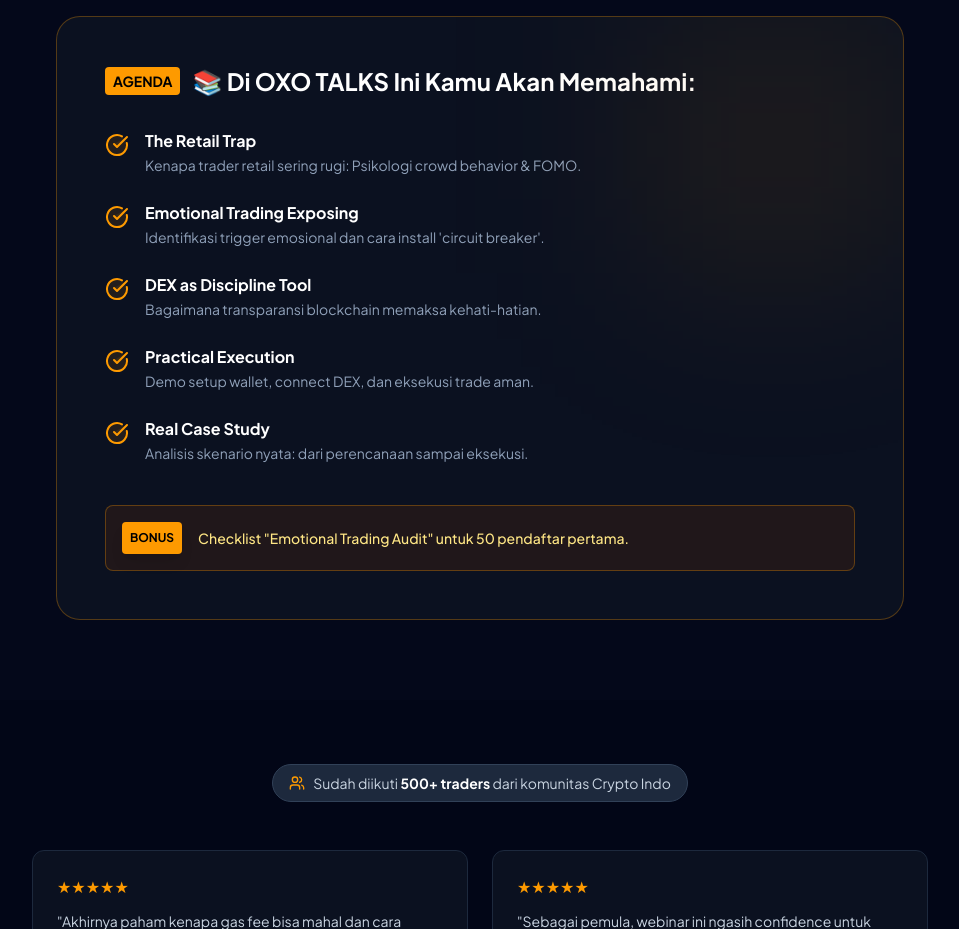
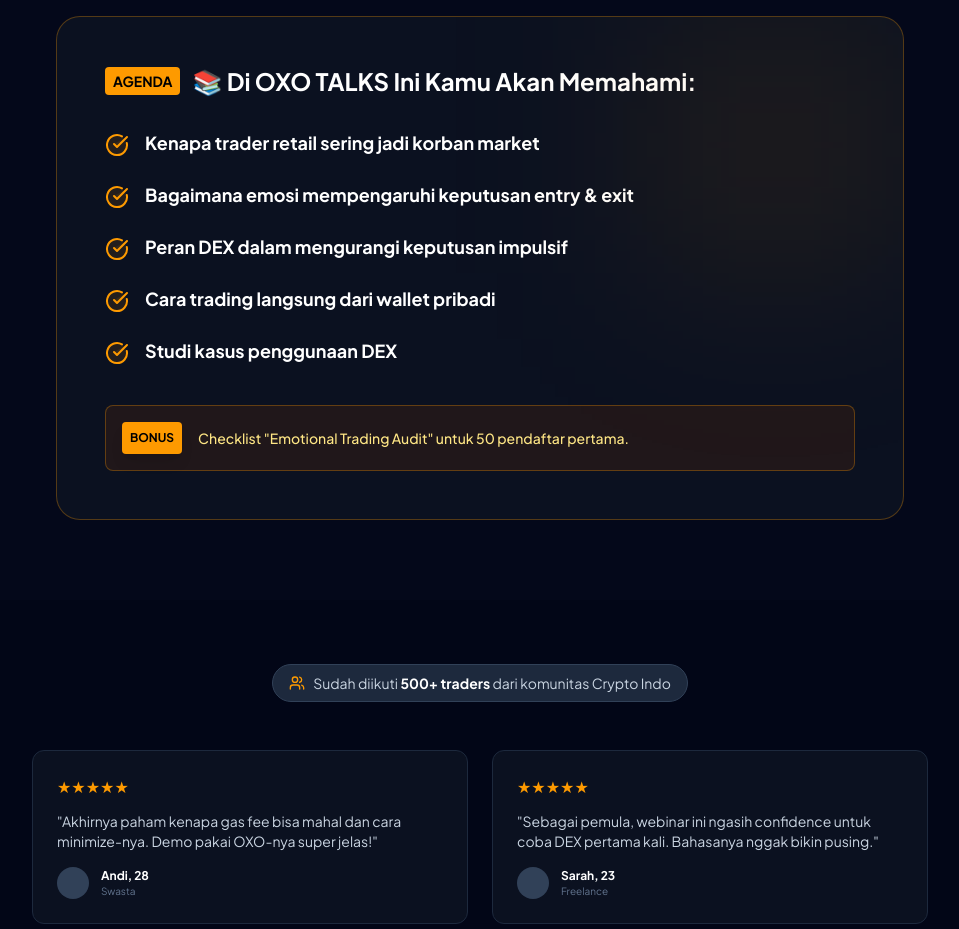
Before and after one commit to pandooat/oxo-talks-5, a Next.js app: page / in a window 1280 px wide. Shown: the part 2160-3089 px from the top of the page, without its empty margins (160-1119 px from the left). Built offline with nearby package versions, Linux system fonts and the light colour scheme.

Commit message:
Update AgendaSection.tsx

```diff
--- a/components/AgendaSection.tsx
+++ b/components/AgendaSection.tsx
@@ -16,19 +16,18 @@
 
                     <ul className="space-y-6">
                         {[
-                            { title: "The Retail Trap", desc: "Kenapa trader retail sering rugi: Psikologi crowd behavior & FOMO." },
-                            { title: "Emotional Trading Exposing", desc: "Identifikasi trigger emosional dan cara install 'circuit breaker'." },
-                            { title: "DEX as Discipline Tool", desc: "Bagaimana transparansi blockchain memaksa kehati-hatian." },
-                            { title: "Practical Execution", desc: "Demo setup wallet, connect DEX, dan eksekusi trade aman." },
-                            { title: "Real Case Study", desc: "Analisis skenario nyata: dari perencanaan sampai eksekusi." }
+                            "Kenapa trader retail sering jadi korban market",
+                            "Bagaimana emosi mempengaruhi keputusan entry & exit",
+                            "Peran DEX dalam mengurangi keputusan impulsif",
+                            "Cara trading langsung dari wallet pribadi",
+                            "Studi kasus penggunaan DEX"
                         ].map((item, idx) => (
                             <li key={idx} className="flex gap-4 items-start group">
                                 <div className="mt-1 min-w-[24px] text-amber-500">
                                     <Icon name="CheckCircle" size={24} className="fill-amber-500/10" />
                                 </div>
-                                <div>
-                                    <span className="text-white font-bold block group-hover:text-amber-400 transition-colors">{item.title}</span>
-                                    <span className="text-slate-400 text-sm">{item.desc}</span>
+                                <div className="flex-1">
+                                    <span className="text-white font-bold block group-hover:text-amber-400 transition-colors text-base md:text-lg">{item}</span>
                                 </div>
                             </li>
                         ))}
```
